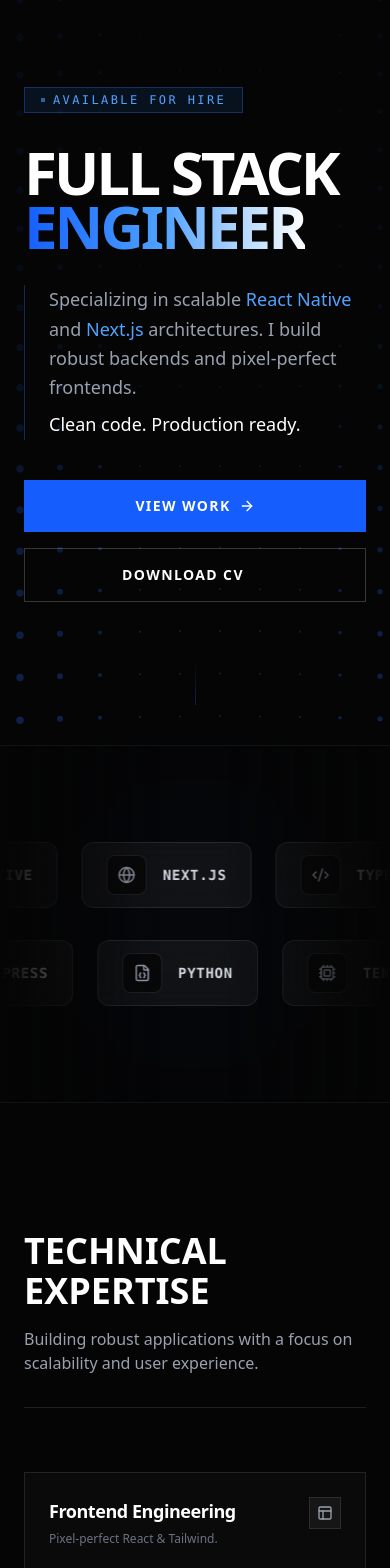
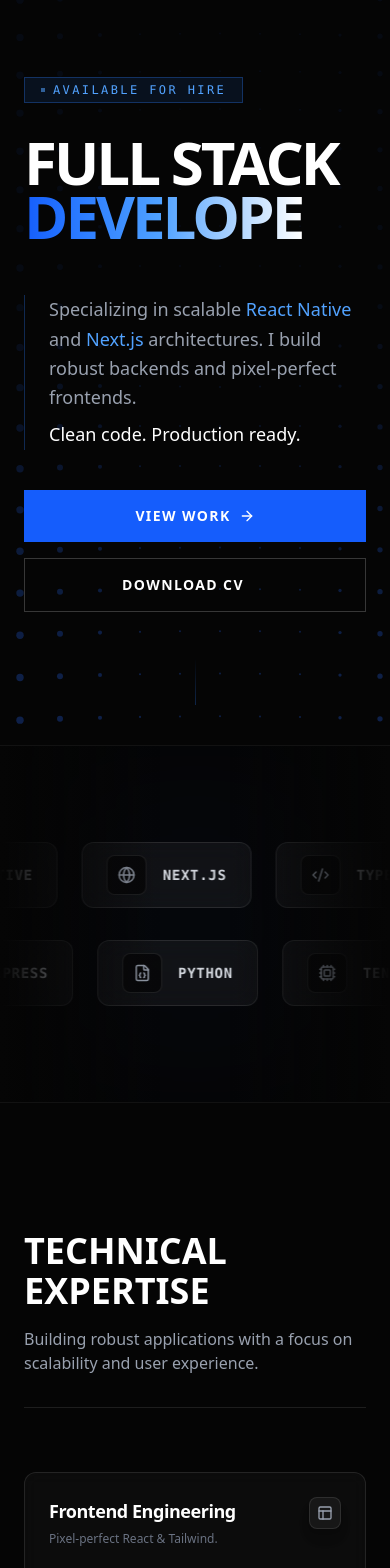
Before and after one commit to rahulXpathak/portfolio, a React (Vite) app: page / in a window 390 px wide. Shown: the part 99-1667 px from the top of the page. Built offline with nearby package versions, Linux system fonts and the light colour scheme.

Commit message:
set animations on hero sections and project sections

```diff
--- a/src/components/sections/Hero.jsx
+++ b/src/components/sections/Hero.jsx
@@ -1,57 +1,111 @@
-import React from 'react';
+import React, { useState, useEffect } from 'react';
 import { ArrowRight, Download } from 'lucide-react';
 import HeroCanvas from '../ui/HeroCanvas';
 import CodeWindow from '../ui/CodeWindow';
 
 const Hero = () => {
+  const [text, setText] = useState("");
+  const [isDeleting, setIsDeleting] = useState(false);
+  const [loopNum, setLoopNum] = useState(0);
+  const [typingSpeed, setTypingSpeed] = useState(150);
+
+  // The list of titles to cycle through
+  const titles = [
+    "FULL STACK ENGINEER",
+    "FULL STACK DEVELOPER",
+    "MOBILE DEVELOPER",
+    "FRONTEND DEVELOPER"
+  ];
+
+  useEffect(() => {
+    const handleType = () => {
+      const i = loopNum % titles.length;
+      const fullText = titles[i];
+
+      setText(isDeleting
+        ? fullText.substring(0, text.length - 1)
+        : fullText.substring(0, text.length + 1)
+      );
+
+      // Typing speed adjustment
+      setTypingSpeed(isDeleting ? 40 : 100);
+
+      // Pause at end of word
+      if (!isDeleting && text === fullText) {
+        setTimeout(() => setIsDeleting(true), 2000);
+      } else if (isDeleting && text === '') {
+        setIsDeleting(false);
+        setLoopNum(loopNum + 1);
+      }
+    };
+
+    const timer = setTimeout(handleType, typingSpeed);
+    return () => clearTimeout(timer);
+  }, [text, isDeleting, loopNum, typingSpeed]);
+
+  // Helper to split text into two lines
+  const formatText = (str) => {
+    if (!str) return <span className="opacity-0">|</span>;
+    const words = str.split(" ");
+    const lastWord = words.length > 1 ? words.pop() : "";
+    const firstLine = words.join(" ");
+
+    return (
+      <>
+        {firstLine} <br />
+        <span className="text-transparent bg-clip-text bg-gradient-to-r from-blue-600 via-blue-400 to-white">
+          {lastWord}
+        </span>
+      </>
+    );
+  };
+
   return (
-    <section className="relative min-h-screen w-full flex items-center justify-center overflow-hidden bg-[#050505] pt-20 pb-10">
+    <section className="relative min-h-screen w-full flex items-center justify-center overflow-hidden bg-[#050505] pt-20 pb-10 perspective-1000">
       <HeroCanvas />
 
       <div className="relative z-10 max-w-7xl mx-auto px-6 grid lg:grid-cols-2 gap-12 items-center">
-        {/* Left: Text Content */}
-        <div className="text-left">
+        {/* Left: Text Content with 3D Animation */}
+        <div className="text-left transform-gpu hover:rotate-x-1 hover:rotate-y-1 transition-transform duration-500 ease-out">
           <div className="inline-flex items-center gap-2 border border-blue-500/30 bg-blue-500/10 px-4 py-1 mb-8 animate-fade-in-up">
-            {/* Kept blue to match design, but text signals availability */}
             <div className="w-1 h-1 bg-blue-400 animate-pulse"></div>
             <span className="text-blue-400 text-xs font-mono tracking-[0.2em] uppercase">Available for Hire</span>
           </div>
 
-          <h1 className="text-6xl md:text-8xl font-bold text-white tracking-tighter leading-[0.9] mb-8">
-            FULL STACK <br />
-            <span className="text-transparent bg-clip-text bg-gradient-to-r from-blue-600 via-blue-400 to-white">ENGINEER</span>
+          {/* TYPEWRITER TITLE - REMOVED BLINKING CURSOR */}
+          <h1 className="text-6xl md:text-8xl font-bold text-white tracking-tighter leading-[0.9]  transform-gpu translate-z-10 min-h-[160px] md:min-h-[220px]">
+            {formatText(text)}
           </h1>
 
-          <p className="text-gray-400 max-w-xl text-lg md:text-xl mb-10 leading-relaxed border-l border-blue-500/30 pl-6">
+          <p className="text-gray-400 max-w-xl text-lg md:text-xl mb-10 leading-relaxed border-l border-blue-500/30 pl-6 transform-gpu translate-z-5">
             Specializing in scalable <span className="text-blue-400">React Native</span> and <span className="text-blue-400">Next.js</span> architectures.
             I build robust backends and pixel-perfect frontends.
             <span className="text-white block mt-2 font-medium">Clean code. Production ready.</span>
           </p>
 
-          <div className="flex flex-col sm:flex-row gap-4">
-            {/* BUTTON 1: VIEW WORK (FIXED) */}
+          <div className="flex flex-col sm:flex-row gap-4 transform-gpu translate-z-5">
+            {/* BUTTON 1: VIEW WORK */}
             <a
               href="#features"
-              className="group relative px-8 py-4 bg-blue-600 text-white hover:text-blue-600 font-bold text-sm tracking-widest overflow-hidden w-full sm:w-auto text-center transition-colors duration-300"
+              className="group relative px-8 py-4 bg-blue-600 text-white hover:text-blue-600 font-bold text-sm tracking-widest overflow-hidden w-full sm:w-auto text-center transition-colors duration-300 hover:shadow-[0_10px_20px_rgba(37,99,235,0.3)] transform hover:-translate-y-1"
             >
               <span className="relative z-10 flex items-center justify-center gap-2">
                 VIEW WORK <ArrowRight className="w-4 h-4 group-hover:translate-x-1 transition-transform" />
               </span>
-              {/* REMOVED mix-blend-screen to fix text visibility */}
               <div className="absolute inset-0 bg-white transform translate-y-full group-hover:translate-y-0 transition-transform duration-300 ease-in-out"></div>
             </a>
 
             {/* BUTTON 2: DOWNLOAD CV */}
-            <a href="/resume.pdf" download className="group px-8 py-4 border border-white/20 text-white font-bold text-sm tracking-widest hover:bg-white hover:text-black transition-all duration-300 w-full sm:w-auto text-center flex items-center justify-center gap-2">
+            <a href="/resume.pdf" download className="group px-8 py-4 border border-white/20 text-white font-bold text-sm tracking-widest hover:bg-white hover:text-black transition-all duration-300 w-full sm:w-auto text-center flex items-center justify-center gap-2 hover:shadow-[0_10px_20px_rgba(255,255,255,0.1)] transform hover:-translate-y-1">
               <span>DOWNLOAD CV</span>
               <Download className="w-4 h-4 opacity-0 group-hover:opacity-100 transition-opacity" />
             </a>
           </div>
         </div>
 
-        {/* Right: Code Window */}
-        <div className="hidden lg:block perspective-1000">
-          <div className="transform rotate-y-12 rotate-x-6 hover:rotate-0 transition-transform duration-700 ease-out">
+        {/* Right: Code Window with Enhanced 3D Animation */}
+        <div className="hidden lg:block perspective-1000 group">
+          <div className="transform rotate-y-12 rotate-x-6 group-hover:rotate-y-6 group-hover:rotate-x-3 transition-transform duration-700 ease-out shadow-[0_20px_50px_-12px_rgba(0,0,0,0.5)] group-hover:shadow-[0_30px_60px_-12px_rgba(37,99,235,0.2)]">
             <CodeWindow />
           </div>
         </div>
@@ -60,6 +114,14 @@ const Hero = () => {
       <div className="absolute bottom-10 left-1/2 transform -translate-x-1/2 flex flex-col items-center gap-2 opacity-50">
         <div className="w-px h-12 bg-gradient-to-b from-transparent to-blue-500 animate-pulse"></div>
       </div>
+
+      <style>{`
+        .perspective-1000 { perspective: 1000px; }
+        .translate-z-10 { transform: translateZ(10px); }
+        .translate-z-5 { transform: translateZ(5px); }
+        .rotate-x-1 { transform: rotateX(1deg); }
+        .rotate-y-1 { transform: rotateY(1deg); }
+      `}</style>
     </section>
   );
 };
--- a/src/components/ui/BentoItem.jsx
+++ b/src/components/ui/BentoItem.jsx
@@ -1,32 +1,89 @@
-import React from 'react';
+import React, { useRef, useState } from 'react';
 import { useOnScreen } from '../../hooks/useOnScreen';
 
 const BentoItem = ({ title, desc, icon: Icon, colSpan = "col-span-1", children, delay }) => {
   const [ref, isVisible] = useOnScreen({ threshold: 0.1 });
 
+  // State for 3D Tilt Effect
+  const [rotateX, setRotateX] = useState(0);
+  const [rotateY, setRotateY] = useState(0);
+  const cardRef = useRef(null);
+
+  const handleMouseMove = (e) => {
+    if (!cardRef.current) return;
+
+    const rect = cardRef.current.getBoundingClientRect();
+    const x = e.clientX - rect.left;
+    const y = e.clientY - rect.top;
+
+    // Calculate rotation based on mouse position relative to center
+    const centerX = rect.width / 2;
+    const centerY = rect.height / 2;
+
+    const rotateXValue = ((y - centerY) / centerY) * -2; // Max rotation 2deg
+    const rotateYValue = ((x - centerX) / centerX) * 2;  // Max rotation 2deg
+
+    setRotateX(rotateXValue);
+    setRotateY(rotateYValue);
+  };
+
+  const handleMouseLeave = () => {
+    setRotateX(0);
+    setRotateY(0);
+  };
+
   return (
     <div
       ref={ref}
-      className={`${colSpan} group relative bg-neutral-900/30 border border-white/10 p-6 overflow-hidden hover:border-blue-500/50 transition-colors duration-500 flex flex-col
-      ${isVisible ? 'opacity-100 translate-y-0' : 'opacity-0 translate-y-10'} transition-all duration-700 ease-out`}
+      className={`${colSpan} perspective-1000 h-full`}
       style={{ transitionDelay: `${delay}ms` }}
     >
-      <div className="absolute inset-0 bg-gradient-to-br from-blue-600/0 to-blue-900/0 group-hover:from-blue-600/5 group-hover:to-blue-900/5 transition-all duration-500"></div>
+      <div
+        ref={cardRef}
+        onMouseMove={handleMouseMove}
+        onMouseLeave={handleMouseLeave}
+        className={`
+          h-full group relative
+          bg-neutral-900/40
+          border border-white/10
+          p-6
+          overflow-hidden
+          rounded-xl
+          backdrop-blur-sm
+          flex flex-col
+          transition-all duration-500 ease-out
+          transform-gpu
+          hover:border-blue-500/40
+          hover:bg-neutral-900/60
+          hover:shadow-[0_20px_40px_-15px_rgba(37,99,235,0.3)]
+          ${isVisible ? 'opacity-100 translate-y-0' : 'opacity-0 translate-y-10'}
+        `}
+        style={{
+          transform: `perspective(1000px) rotateX(${rotateX}deg) rotateY(${rotateY}deg) scale3d(1, 1, 1)`,
+          transition: 'transform 0.1s ease-out, opacity 0.7s ease-out, border-color 0.3s ease, background-color 0.3s ease, box-shadow 0.3s ease'
+        }}
+      >
+        {/* Dynamic Spotlight Gradient that follows mouse roughly (simulated via group-hover opacity) */}
+        <div className="absolute inset-0 bg-gradient-to-br from-blue-600/5 to-transparent opacity-0 group-hover:opacity-100 transition-opacity duration-500 pointer-events-none"></div>
+        <div className="absolute -inset-px bg-gradient-to-r from-transparent via-blue-500/10 to-transparent opacity-0 group-hover:opacity-100 transition-opacity duration-500 pointer-events-none"></div>
 
-      <div className="relative z-10 flex items-start justify-between mb-6">
+        {/* Header */}
+        <div className="relative z-10 flex items-start justify-between mb-6 pointer-events-none">
           <div>
-            <h3 className="text-lg font-bold text-white mb-1 tracking-tight flex items-center gap-2">
+              <h3 className="text-lg font-bold text-white mb-1 tracking-tight flex items-center gap-2 group-hover:text-blue-200 transition-colors">
                   {title}
               </h3>
-            <p className="text-gray-500 text-xs leading-relaxed max-w-[200px]">{desc}</p>
+              <p className="text-gray-500 text-xs leading-relaxed max-w-[200px] group-hover:text-gray-400 transition-colors">{desc}</p>
           </div>
-        <div className="w-8 h-8 bg-white/5 border border-white/10 flex items-center justify-center text-gray-400 group-hover:text-blue-500 group-hover:border-blue-500/30 transition-all">
+          <div className="w-8 h-8 bg-white/5 border border-white/10 flex items-center justify-center text-gray-400 rounded-lg group-hover:text-blue-400 group-hover:bg-blue-500/10 group-hover:border-blue-500/50 transition-all duration-300 shadow-lg group-hover:shadow-blue-500/20">
             <Icon size={16} />
           </div>
         </div>
 
-      <div className="relative z-10 flex-1 min-h-[100px] bg-black/40 border border-dashed border-white/10 p-2 group-hover:border-white/20 transition-colors">
+        {/* Content Area */}
+        <div className="relative z-10 flex-1 min-h-[100px] bg-black/20 border border-dashed border-white/10 p-2 rounded-lg group-hover:border-blue-500/20 transition-colors pointer-events-none">
           {children}
+        </div>
       </div>
     </div>
   );
```
Also changed, not shown: src/components/sections/Projects.jsx (+60 -21 lines). Lines whose indentation alone changed are shown as unchanged.
